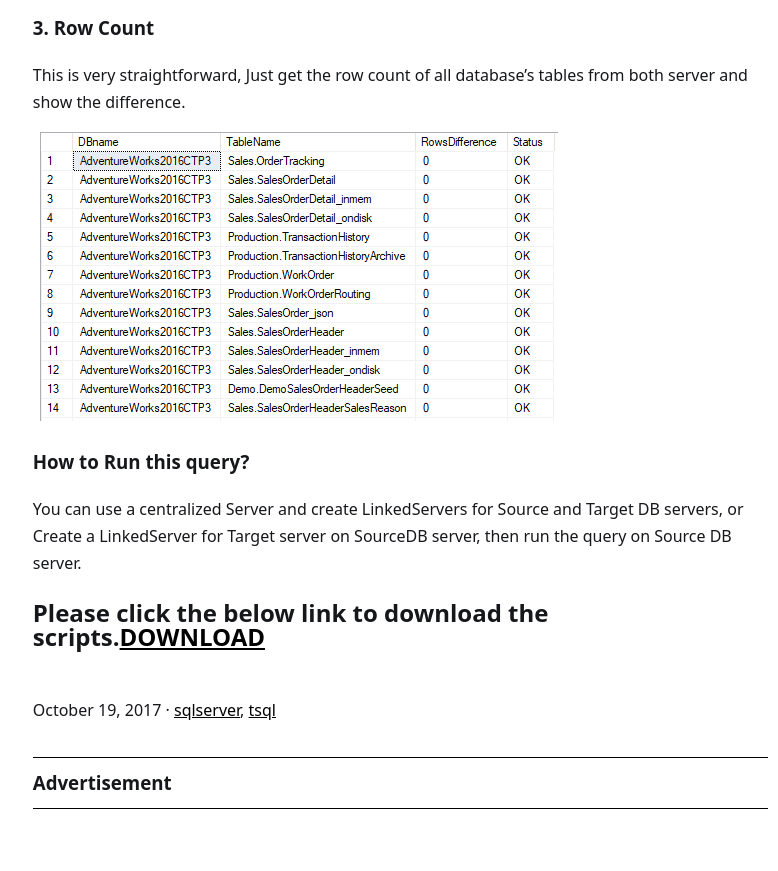
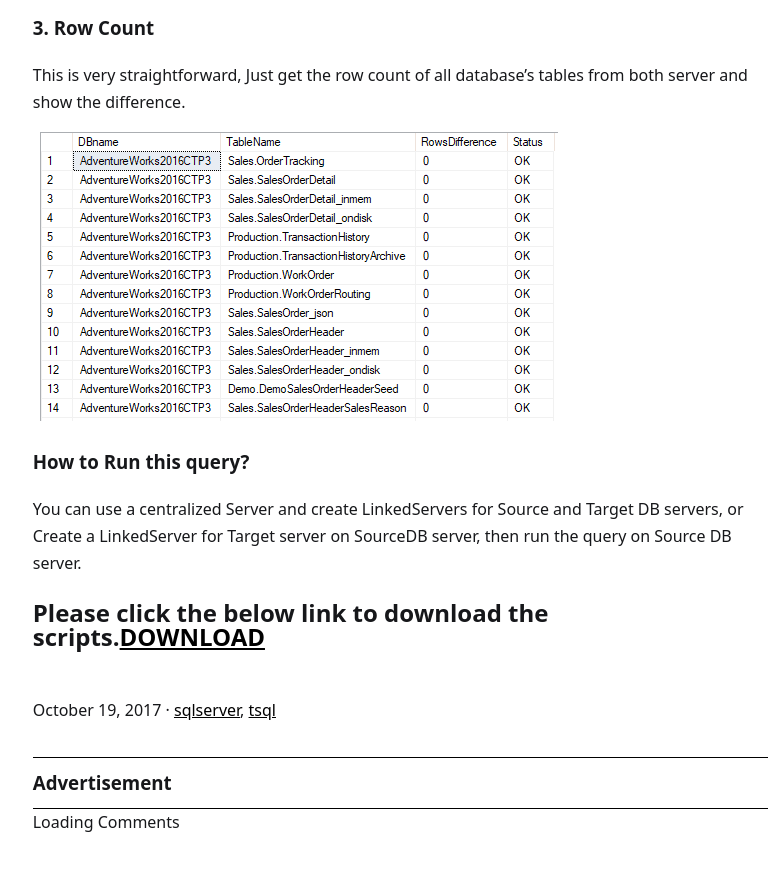
Before and after one commit to MSkalai1998/bhuvithedataguy.github.io, a Jekyll site: the page built from _posts/2017-10-19-compare-two-sql-server-databases-using-tsql.md, in a window 1280 px wide and 900 px high, scrolled down 2032 px. Shown: the top 871 px of the window, without its empty margins (320-1098 px from the left). Built offline with Jekyll 4.4.1, drawn with Linux system fonts in a browser that asks for light colours.

Commit message:
page speed

```diff
--- a/_includes/disqus-comments.html
+++ b/_includes/disqus-comments.html
@@ -1,8 +1,9 @@
 {% if page.comments != false and jekyll.environment == "production" %}
   <div class="page-comments">
     <div id="disqus_thread"></div>
+    <div id="disqus_thread_loader">Loading Comments</div>
     <script>
-var disqus_observer = new IntersectionObserver(function(entries) {
+    var disqus_observer = new IntersectionObserver(function(entries) {
     // comments section reached
     // start loading Disqus now
     if(entries[0].isIntersecting) {
@@ -22,6 +23,8 @@
     }
 }, { threshold: [0] });
 disqus_observer.observe(document.querySelector("#disqus_thread"));
+
     </script>
+    <noscript>Please enable JavaScript to view the <a href="https://disqus.com/?ref_noscript" rel="nofollow">comments powered by Disqus.</a></noscript>
   </div>
 {% endif %}
```
